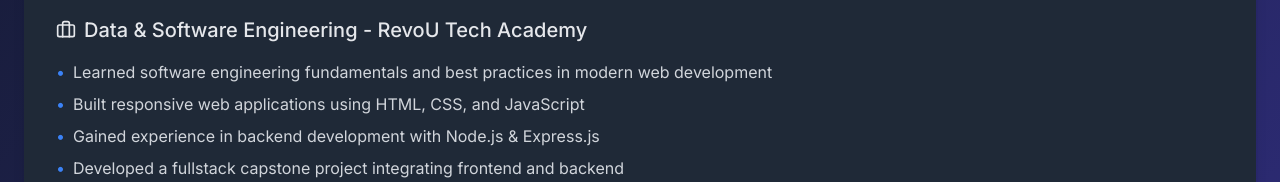
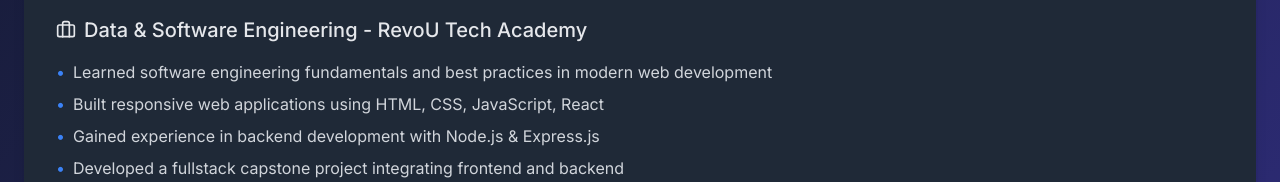
Before and after one commit to alfarosiregar/portofolio, a Next.js app: page / in a window 1280 px wide. Shown: the part 2130-2312 px from the top of the page. Built offline with nearby package versions, Linux system fonts and the light colour scheme.

Commit message:
modify experiences

```diff
--- a/src/components/fragments/Experiences.tsx
+++ b/src/components/fragments/Experiences.tsx
@@ -23,7 +23,7 @@
       role: "Data & Software Engineering - RevoU Tech Academy",
       responsibilities: [
         "Learned software engineering fundamentals and best practices in modern web development",
-        "Built responsive web applications using HTML, CSS, and JavaScript",
+        "Built responsive web applications using HTML, CSS, JavaScript, React",
         "Gained experience in backend development with Node.js & Express.js",
         "Developed a fullstack capstone project integrating frontend and backend",
       ],
```
